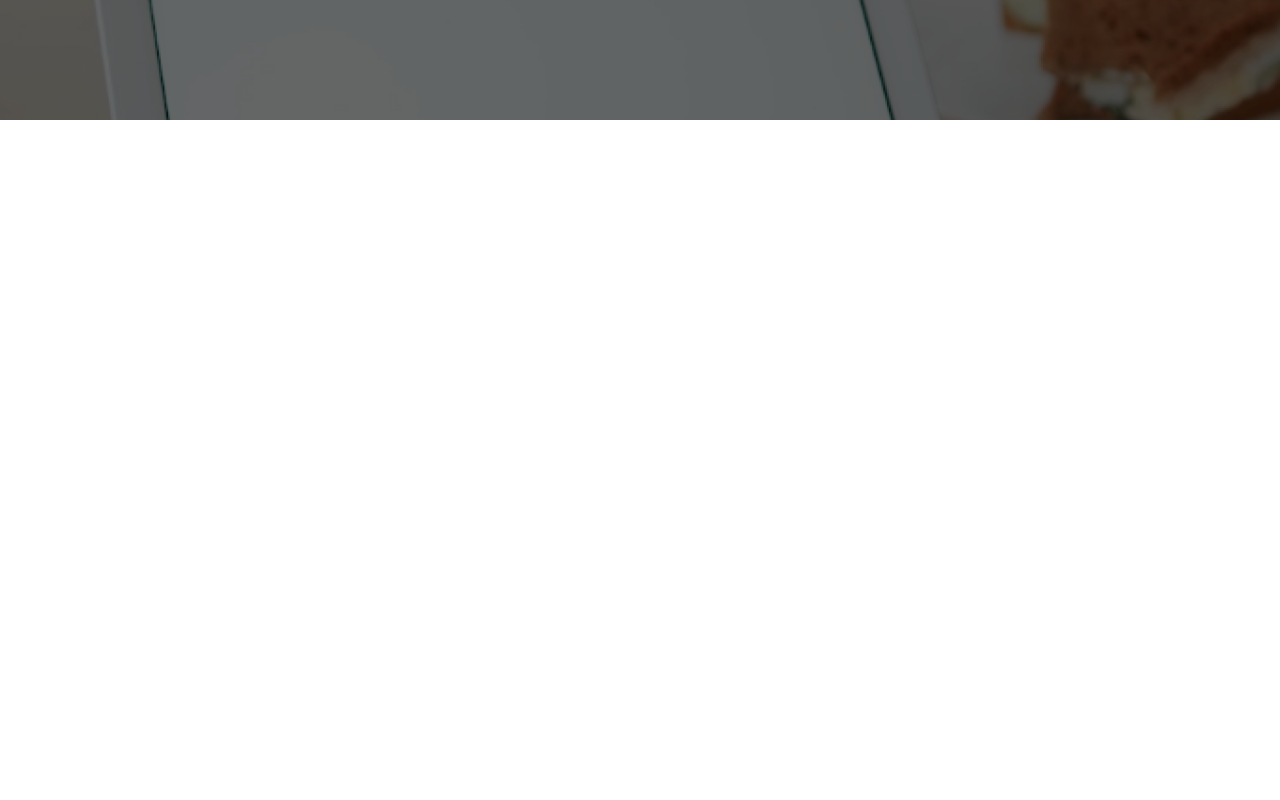
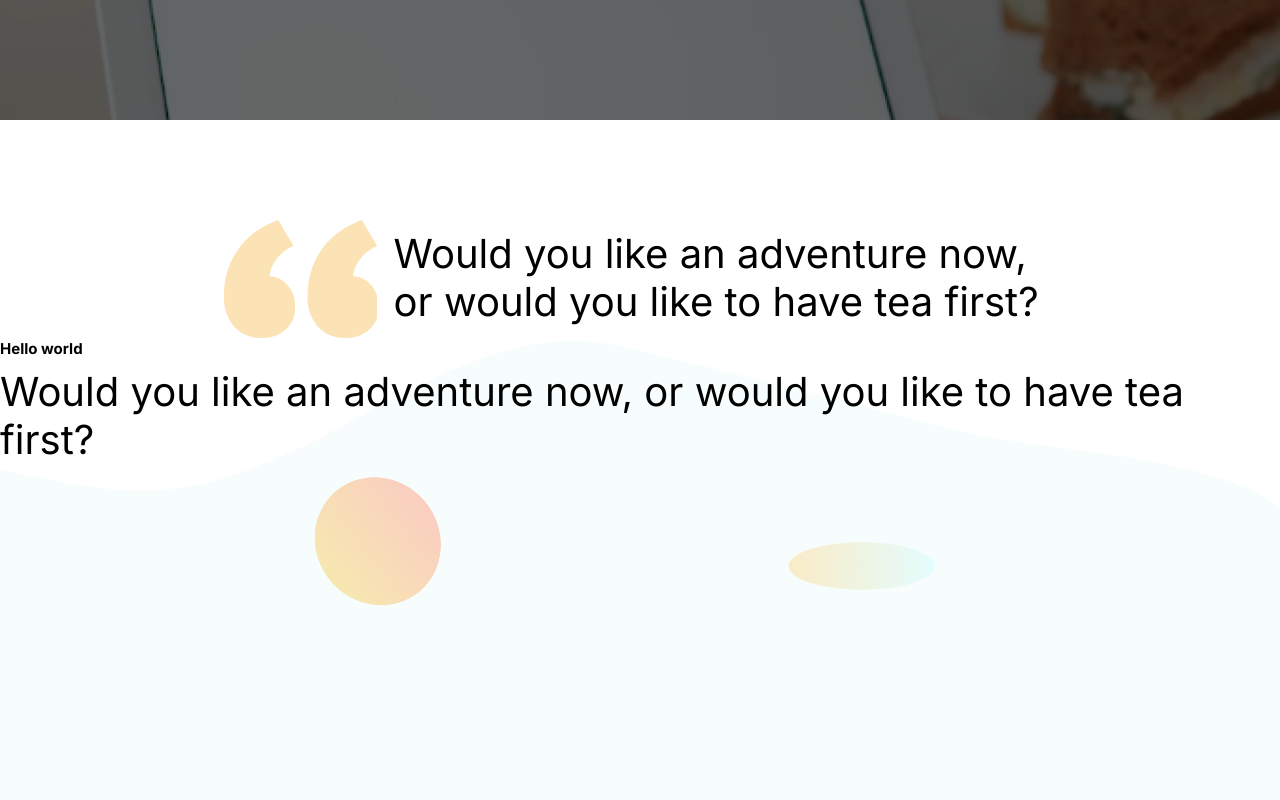
Before and after one commit to NEVERLAND-repository/Neverland-Client, a React (Create React App) app: page / in a window 1280 px wide. Shown: the part 680-1480 px from the top of the page. Before the commit the page ends 800 px from the top, so only its background shows below. Built offline with nearby package versions, Linux system fonts and the light colour scheme.

Commit message:
Fixed baloon element background: desktop view

```diff
--- /dev/null
+++ b/src/components/featuresComponent/Features.js
@@ -0,0 +1,31 @@
+import React from 'react'
+
+import quoteImage from '../../assets/images/quoteImage.png';
+import styles from './Features.module.css'
+
+const Features = () => {
+  return (
+    <section className={styles.featuresSection}>
+      <div className={styles.quoteSection}>
+        <div className={styles.imageContainer}>
+          <img src={quoteImage} alt='Quote icon' />
+        </div>
+
+        <div className={styles.textContainer}>
+          <h3> Would you like an adventure now, or would you like to have tea first? </h3>
+        </div>
+      </div>
+
+      <div className={styles.baloonSection}>
+        <h1> Hello world </h1>
+
+        <div className={styles.textContainer}>
+          <h3> Would you like an adventure now, or would you like to have tea first? </h3>
+        </div>
+
+      </div>
+    </section>
+  )
+}
+
+export default Features;
--- /dev/null
+++ b/src/components/featuresComponent/Features.module.css
@@ -0,0 +1,37 @@
+.featuresSection{
+  position: relative;
+  height: 100%;
+  width: 100%;
+  padding-top: 10rem;
+  background-color: #fff;
+}
+
+.quoteSection{
+  width: 65%;
+  margin: 0 auto;
+  display: flex;
+  justify-content: center;
+  gap: 1.7rem;
+}
+.imageContainer{
+  width: 29.7rem;
+}
+.imageContainer img{
+  width: 100%;
+}
+.textContainer{
+  flex-direction: column;
+  padding: 1rem 0;
+}
+.textContainer h3{
+  font-size: 4rem;
+  font-weight: 500;
+  line-height: 1.2;
+}
+
+
+.baloonSection{
+  width: 100%;
+  height: 90rem;
+  background: url(../../assets/images/ballon-element.png) no-repeat center center/cover;
+}
--- a/src/pages/landingPage/LandingPage.js
+++ b/src/pages/landingPage/LandingPage.js
@@ -1,10 +1,12 @@
 import React from 'react'
+import Features from '../../components/featuresComponent/Features';
 import HeroBanner from '../../components/heroComponent/HeroBanner';
 
 const LandingPage = () => {
   return (
     <>
       <HeroBanner />
+      <Features />
     </>
   )
 }
```
Also changed, not shown: src/assets/images/ballon-element.png (added), src/assets/images/quoteImage.png (added).
